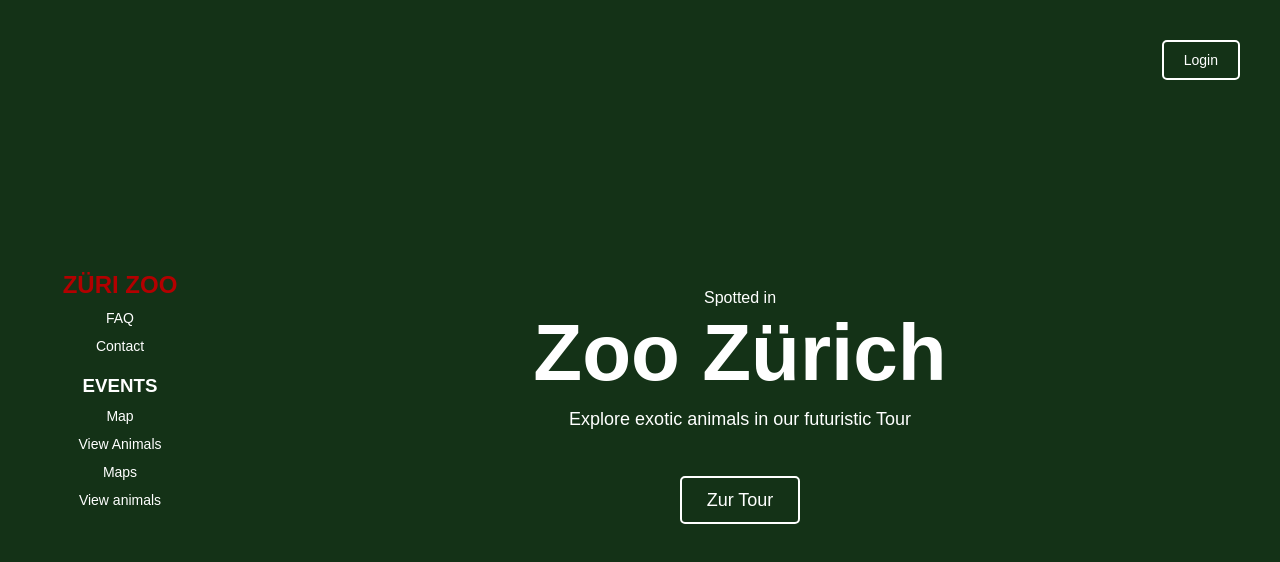
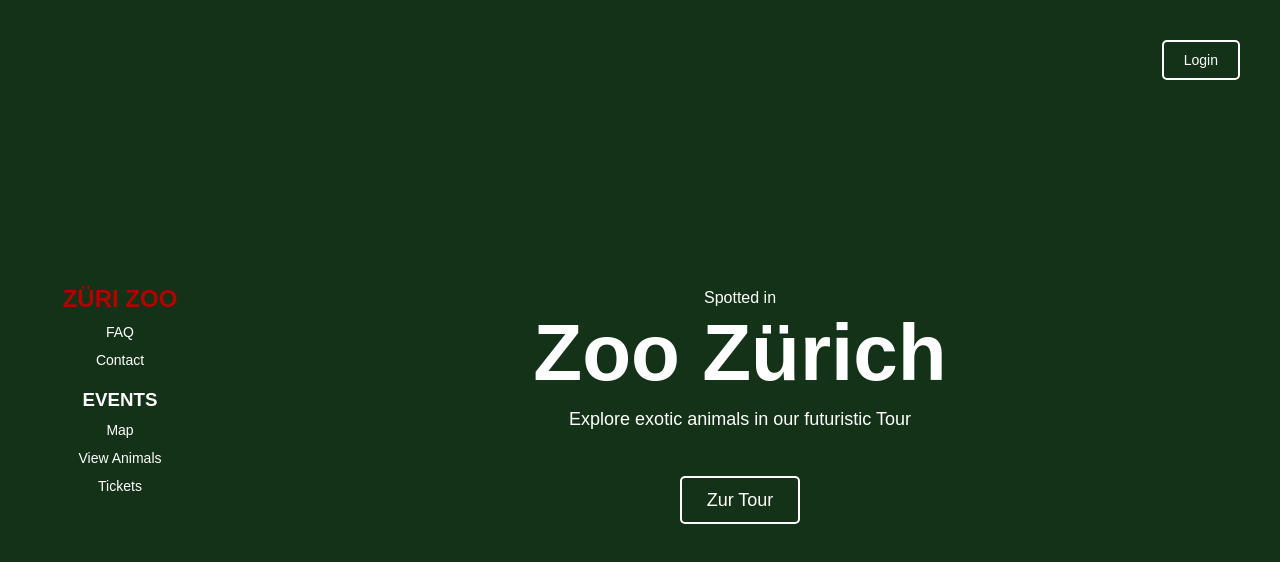
Before and after one commit to farouksaadeh/ZooApp, a React (Create React App) app: page / in a window 1280 px wide. Shown: the top 562 px of the page. Built offline with nearby package versions, Linux system fonts and the light colour scheme.

Commit message:
Changes in navigation

```diff
--- a/src/components/home/home.js
+++ b/src/components/home/home.js
@@ -40,13 +40,16 @@
         </ul>
         <h3>EVENTS</h3>
         <ul>
-          <li><Link to="/tourHome">Map</Link></li>
-          <li><Link to="/tourHome">View Animals</Link></li>
           <li>
-            <a href="#maps">Maps</a>
+            <Link to="/tourHome">Map</Link>
           </li>
           <li>
-            <a href="#view-animals">View animals</a>
+            <Link to="/tourHome">View Animals</Link>
+          </li>
+          <li>
+          <Link to="/ticket" >
+            Tickets
+          </Link>
           </li>
         </ul>
       </div>
@@ -55,7 +58,9 @@
         <h1>Zoo Zürich</h1>
         <p>Explore exotic animals in our futuristic Tour</p>
         <div className="tourBtn">
-          <Link to="tour" className="purchase-button">Zur Tour</Link>
+          <Link to="tour" className="purchase-button">
+            Zur Tour
+          </Link>
         </div>
       </div>
 
```
